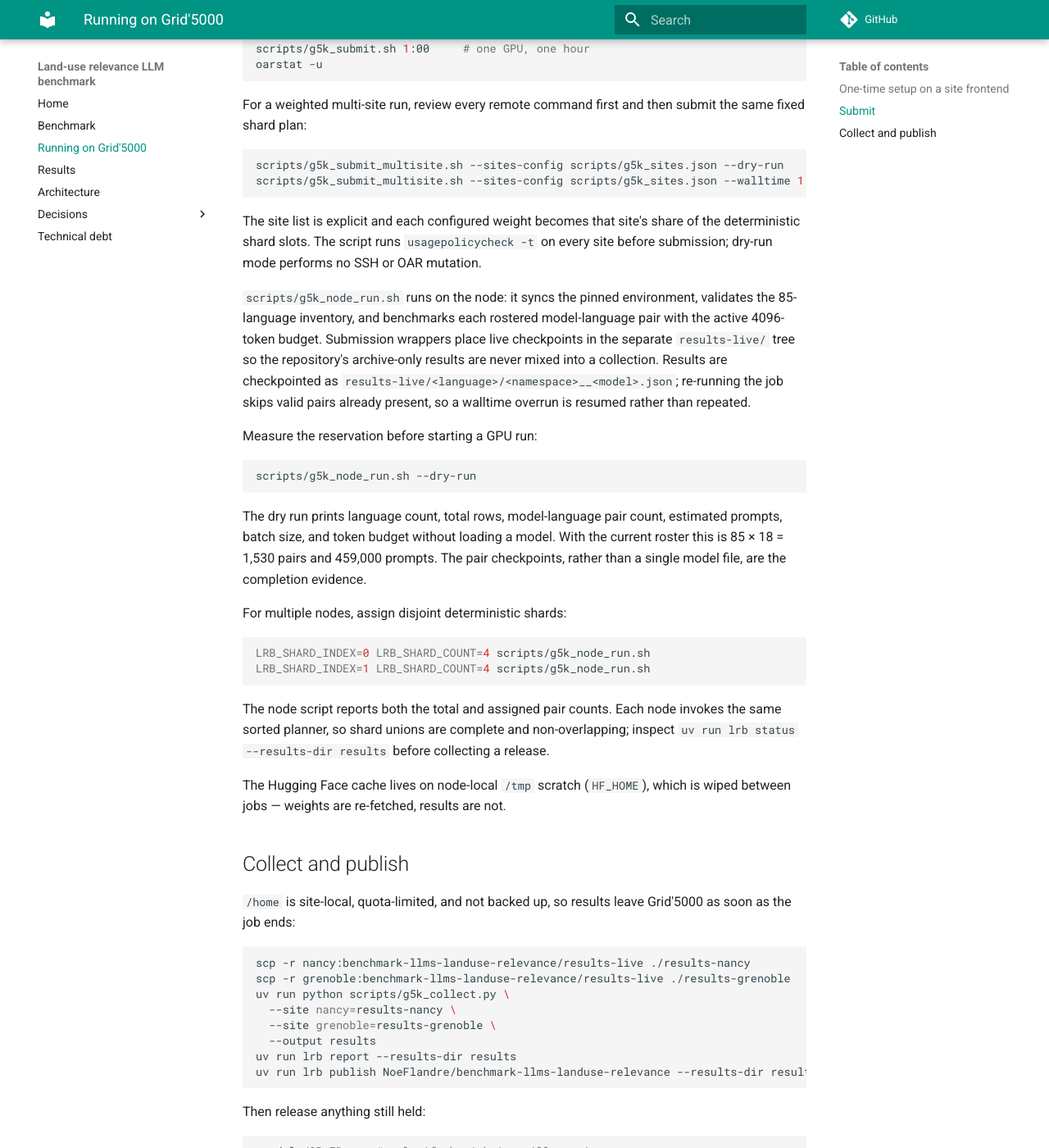
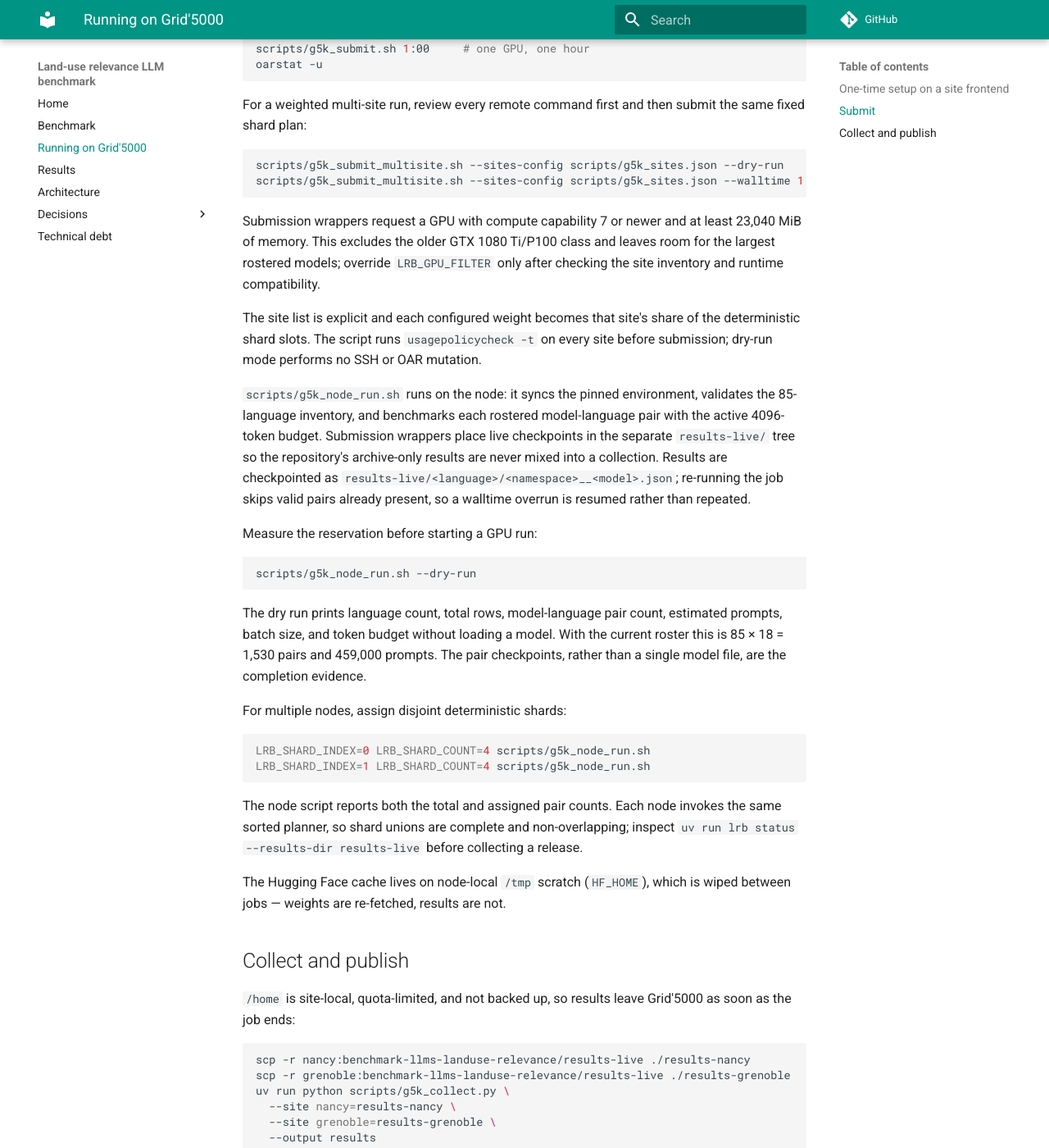
Before and after one commit to NoeFlandre/benchmark-llms-landuse-relevance, an MkDocs documentation site: the page built from docs/grid5000.md, in a window 1280 px wide and 1400 px high, scrolled down 531 px. Shown: the whole window at 82% size. Built offline with MkDocs 1.6.1 and Material for MkDocs 9.7.7, drawn with Linux system fonts in a browser that asks for light colours; comment, search, counter and statistics services are not loaded.

Commit message:
fix: reserve compatible Grid5000 GPUs

````diff
--- a/docs/grid5000.md
+++ b/docs/grid5000.md
@@ -31,6 +31,11 @@ scripts/g5k_submit_multisite.sh --sites-config scripts/g5k_sites.json --dry-run
 scripts/g5k_submit_multisite.sh --sites-config scripts/g5k_sites.json --walltime 1:00
 ```
 
+Submission wrappers request a GPU with compute capability 7 or newer and at least
+23,040 MiB of memory. This excludes the older GTX 1080 Ti/P100 class and leaves room
+for the largest rostered models; override `LRB_GPU_FILTER` only after checking the
+site inventory and runtime compatibility.
+
 The site list is explicit and each configured weight becomes that site's share of the
 deterministic shard slots. The script runs `usagepolicycheck -t` on every site before
 submission; dry-run mode performs no SSH or OAR mutation.
@@ -63,7 +68,7 @@ LRB_SHARD_INDEX=1 LRB_SHARD_COUNT=4 scripts/g5k_node_run.sh
 
 The node script reports both the total and assigned pair counts. Each node invokes the
 same sorted planner, so shard unions are complete and non-overlapping; inspect
-`uv run lrb status --results-dir results` before collecting a release.
+`uv run lrb status --results-dir results-live` before collecting a release.
 
 The Hugging Face cache lives on node-local `/tmp` scratch (`HF_HOME`), which is wiped
 between jobs — weights are re-fetched, results are not.
````
Also changed, not shown: 2 other files.
